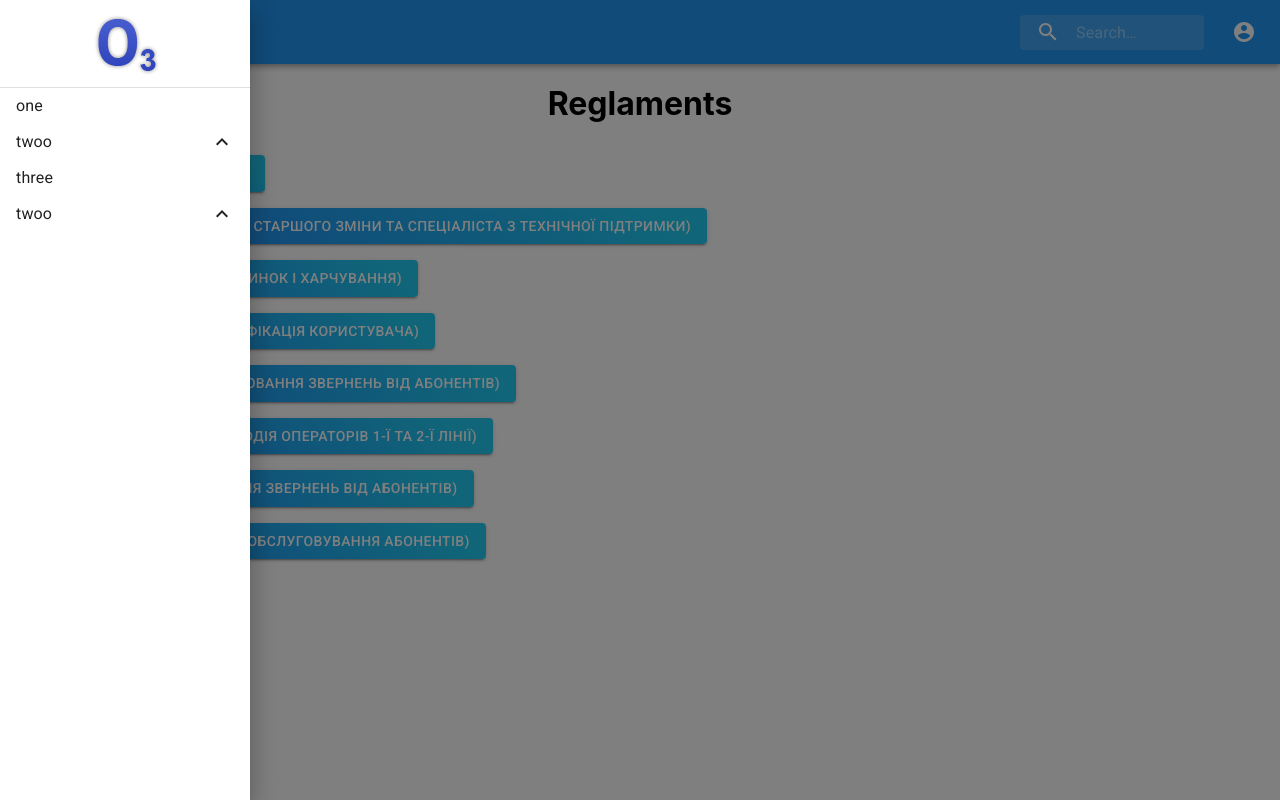
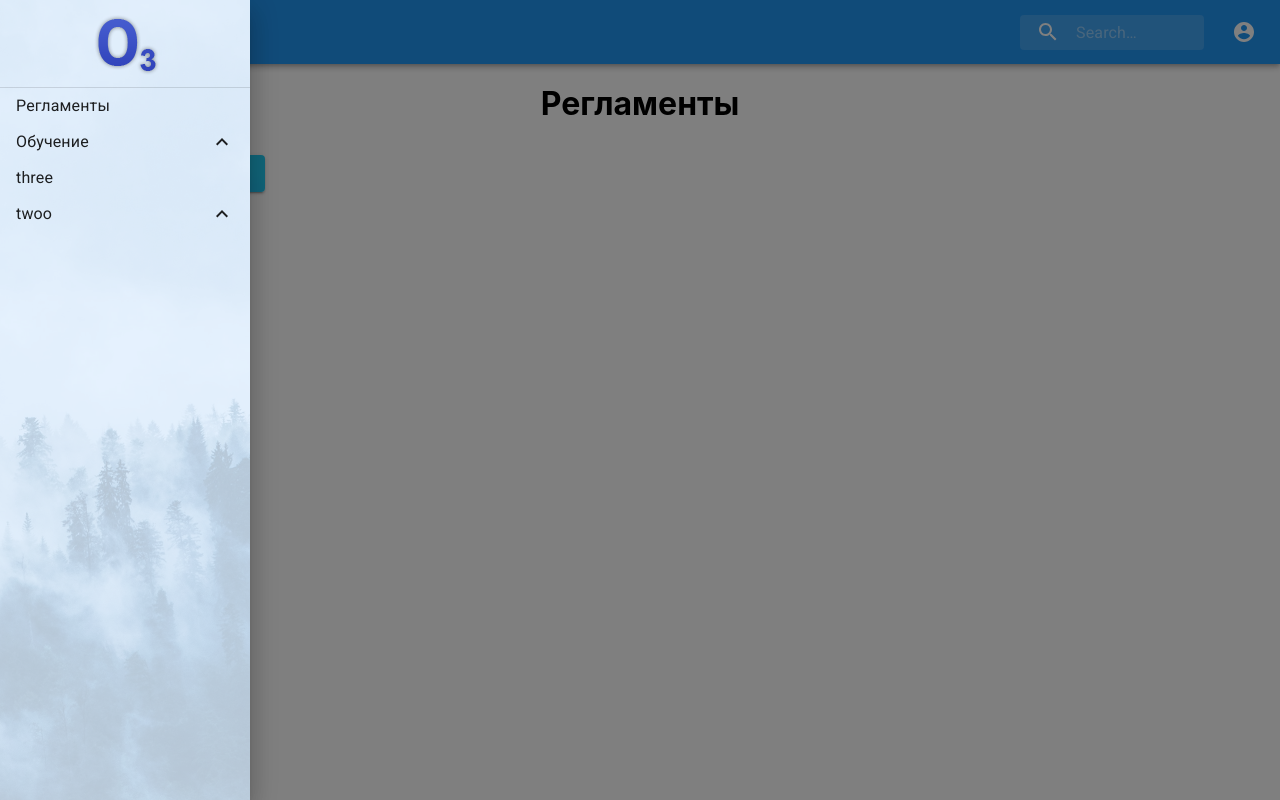
Before and after one commit to shaxqq/react-znao3, a React (Create React App) app: page /retention in a window 1280 px wide. Both pictures are taken after a click on the button 36 px from the left and 32 px from the top of the page. Built offline with nearby package versions, Linux system fonts and the light colour scheme.

Commit message:
navigation1

```diff
--- a/src/App.js
+++ b/src/App.js
@@ -1,16 +1,15 @@
 import React from 'react';
 // import NavButton from './components/NavButton';
 import Navbar from './components/navigation/Navbar';
+import Routes from "./Routes";
 // import NavPanel from './components/NavPanel';
-import Content from './components/content/Content'
+// import Reglaments from './components/content/Reglaments'
 
 function App() {
   return (
       <div>
-        <Navbar />
-        <Content />
-        {/*<NavButton />*/}
-        {/*<NavPanel />*/}
+          <Navbar />
+          <Routes />
       </div>
   );
 }
--- /dev/null
+++ b/src/Routes.js
@@ -0,0 +1,86 @@
+import React from 'react';
+import { Switch, Route, Redirect } from 'react-router-dom';
+
+// Views
+import Reglaments from './components/content/Reglaments';
+import Retention from './components/content/Retention';
+// import UserList from './views/UserList';
+// import Typography from './views/Typography';
+// import Icons from './views/Icons';
+// import Account from './views/Account';
+// import Settings from './views/Settings';
+// import SignUp from './views/SignUp';
+// import SignIn from './views/SignIn';
+// import UnderDevelopment from './views/UnderDevelopment';
+// import NotFound from './views/NotFound';
+
+
+const Routes = () =>{
+    return (
+        <Switch>
+            <Redirect
+                exact
+                from="/"
+                to="./components/content/Reglaments"
+            />
+            <Route
+                component={Reglaments}
+                exact
+                path="/reglaments"
+            />
+            <Route
+                component={Retention}
+                exact
+                path="/retention"
+            />
+            {/*<Route*/}
+            {/*    component={ProductList}*/}
+            {/*    exact*/}
+            {/*    path="/products"*/}
+            {/*/>*/}
+            {/*<Route*/}
+            {/*    component={Typography}*/}
+            {/*    exact*/}
+            {/*    path="/typography"*/}
+            {/*/>*/}
+            {/*<Route*/}
+            {/*    component={Icons}*/}
+            {/*    exact*/}
+            {/*    path="/icons"*/}
+            {/*/>*/}
+            {/*<Route*/}
+            {/*    component={Account}*/}
+            {/*    exact*/}
+            {/*    path="/account"*/}
+            {/*/>*/}
+            {/*<Route*/}
+            {/*    component={Settings}*/}
+            {/*    exact*/}
+            {/*    path="/settings"*/}
+            {/*/>*/}
+            {/*<Route*/}
+            {/*    component={SignUp}*/}
+            {/*    exact*/}
+            {/*    path="/sign-up"*/}
+            {/*/>*/}
+            {/*<Route*/}
+            {/*    component={SignIn}*/}
+            {/*    exact*/}
+            {/*    path="/sign-in"*/}
+            {/*/>*/}
+            {/*<Route*/}
+            {/*    component={UnderDevelopment}*/}
+            {/*    exact*/}
+            {/*    path="/under-development"*/}
+            {/*/>*/}
+            {/*<Route*/}
+            {/*    component={NotFound}*/}
+            {/*    exact*/}
+            {/*    path="/not-found"*/}
+            {/*/>*/}
+            {/*<Redirect to="/not-found" />*/}
+        </Switch>
+    );
+}
+
+export default Routes
--- a/src/components/content/Content.js
+++ b/src/components/content/Reglaments.js
@@ -24,12 +24,12 @@ const useStyles = makeStyles(theme => ({
 }));
 
 
-const Content = () => {
+const Reglaments = () => {
     const classes = useStyles();
     return (
         <Container maxWidth='lg' className={classes.root}>
             <Typography variant='inherit' component='h1' align='center' className={classes.title}>
-                Reglaments
+                Регламенты
             </Typography>
             <Box m={3} className={classes.main}>
                 <Button className={classes.button} variant='contained'>Регламент №1 (Паузы)</Button>
@@ -50,4 +50,4 @@ const Content = () => {
     )
 }
 
-export default Content
+export default (Reglaments)
--- /dev/null
+++ b/src/components/content/Retention.js
@@ -0,0 +1,42 @@
+import React from 'react'
+import Container from "@material-ui/core/Container";
+import Typography from "@material-ui/core/Typography";
+import Box from "@material-ui/core/Box";
+import Button from "@material-ui/core/Button";
+import makeStyles from "@material-ui/core/styles/makeStyles";
+
+const useStyles = makeStyles(theme => ({
+    title: {
+        paddingTop: 20,
+    },
+    button: {
+        background: 'linear-gradient(45deg, #2196F3 30%, #21CBF3 90%)',
+        color: 'white',
+        margin: theme.spacing(1),
+    },
+    main: {
+        display: 'flex',
+        flexDirection: 'column',
+        alignItems: 'flex-start',
+    },
+
+}));
+
+
+const Retention = () => {
+    const classes = useStyles();
+    return (
+        <Container maxWidth='lg' className={classes.root}>
+            <Typography variant='inherit' component='h1' align='center' className={classes.title}>
+                Регламенты
+            </Typography>
+            <Box m={3} className={classes.main}>
+                <Button className={classes.button} variant='contained'>Регламент №1 (Паузы)</Button>
+
+            </Box>
+        </Container>
+    )
+
+}
+
+export default (Retention)
--- a/src/components/navigation/NavPanel.js
+++ b/src/components/navigation/NavPanel.js
@@ -9,16 +9,24 @@ import IconButton from "@material-ui/core/IconButton";
 import ExpandLess from '@material-ui/icons/ExpandLess';
 import ExpandMore from '@material-ui/icons/ExpandMore';
 import Collapse from '@material-ui/core/Collapse';
-import logo from './logo.jpg'
+import logo from './logo.jpg';
+import sidenav from './sidenav.jpg';
+import {NavLink} from 'react-router-dom';
+//
+// import Reglaments from "../content/Reglaments";
+// import {Retention} from '../content/Retention';
+
 // import menuItems from './menuItems';
 
 
-const useStyle = makeStyles(theme =>({
-    list:{
+const useStyle = makeStyles(theme => ({
+    list: {
         width: 250,
         padding: 0,
+        background: 'rgba(225, 240, 255, 0.8)',
+        height: '100%',
     },
-    itemlogo: {
+    item__logo: {
         height: 88,
         display: 'flex',
         justifyContent: 'center',
@@ -27,12 +35,12 @@ const useStyle = makeStyles(theme =>({
         height: 36
     },
     links: {
-        textDecoration:'none',
+        textDecoration: 'none',
     },
     menuHeader: {
         paddingLeft: '30px'
     },
-    logo:{
+    logo: {
         color: '#2196f3',
 
     },
@@ -43,8 +51,18 @@ const useStyle = makeStyles(theme =>({
         paddingLeft: theme.spacing(4),
         height: 30
     },
+    bg__img: {
+        width: '100%',
+        height: '100%',
+        backgroundSize: 'cover',
+        backgroundPosition: 'center',
+        backgroundImage: `url(${sidenav})`,
+        backgroundRepeat: 'no-repeat',
+    },
+    list__active: {
+        background: 'rgba(0, 0, 0, 0.14)',
+    },
 }));
-
 
 
 export default function NavPanel() {
@@ -65,41 +83,47 @@ export default function NavPanel() {
     }
 
     const sideList = () => (
-        <div>
+        <div className={classes.bg__img}>
             <List className={classes.list}>
 
-                <ListItem button className={classes.itemlogo} divider>
-                    <img src={logo} alt='' />
+                <ListItem button className={classes.item__logo} divider >
+                    <img src={logo} alt=''/>
                 </ListItem>
 
-                <ListItem button className={classes.item} >
-                    <ListItemText primary={'one'}/>
+                <ListItem button className={classes.item} component={NavLink}
+                          to="/reglaments" onClick={togglePanel(false)}>
+                    <ListItemText primary={'Регламенты'}/>
                 </ListItem>
-                <ListItem button onClick={handleClick} className={classes.item}  id="sub1">
-                    <ListItemText primary='twoo'/>
+
+                <ListItem button onClick={handleClick} className={classes.item} id="sub1">
+                    <ListItemText primary='Обучение'/>
                     {open ? <ExpandMore/> : <ExpandLess/>}
                 </ListItem>
-                <Collapse in={open} timeout="auto" unmountOnExit>
+
+                <Collapse in={open} timeout="auto" unmountOnExit className={classes.list__active}>
                     <List component="div" disablePadding>
-                        <ListItem button className={classes.nested} >
-                            <ListItemText primary="One"/>
+
+                        <ListItem button className={classes.nested}  component={NavLink}
+                                  to="/retention" onClick={togglePanel(false)}>
+                            <ListItemText primary="Удержание"/>
                         </ListItem>
-                        <ListItem button className={classes.nested}>
-                            <ListItemText primary="Twoo"/>
+
+                        <ListItem button className={classes.nested} onClick={togglePanel(false)}>
+                            <ListItemText primary="Абон. отдел"/>
                         </ListItem>
-                        <ListItem button className={classes.nested}>
-                            <ListItemText primary="Three"/>
+                        <ListItem button className={classes.nested} onClick={togglePanel(false)}>
+                            <ListItemText primary="Тех. отдел"/>
                         </ListItem>
                     </List>
                 </Collapse>
-                <ListItem button className={classes.item} >
+                <ListItem button className={classes.item} onClick={togglePanel(false)}>
                     <ListItemText primary={'three'}/>
                 </ListItem>
                 <ListItem button onClick={handleClick} className={classes.item} id="sub2">
                     <ListItemText primary='twoo'/>
                     {open ? <ExpandMore/> : <ExpandLess/>}
                 </ListItem>
-                <Collapse in={open} timeout="auto" unmountOnExit>
+                <Collapse in={open} timeout="auto" unmountOnExit className={classes.list__active}>
                     <List component="div" disablePadding>
                         <ListItem button className={classes.nested}>
                             <ListItemText primary="One"/>
@@ -123,11 +147,13 @@ export default function NavPanel() {
                         onClick={togglePanel('left', true)}>
                 <MenuIcon/>
             </IconButton>
-                <Drawer open={state.left} onClose={togglePanel('left', false)} className={classes.list}>
-                    {/*{ handler( menuItems.data ) }{ handler( menuItems.data ) }*/}
+            <Drawer open={state.left} onClose={togglePanel('left', false)}
+            >
+                {/*{handler(menuItems.data)} {handler(menuItems.data )}*/}
                 {sideList('left')}
                 {/*{menuItems.data}*/}
             </Drawer>
+
         </div>
     )
 }
```
Also changed, not shown: src/components/navigation/sidenav.jpg (added). Lines whose indentation alone changed are shown as unchanged.
